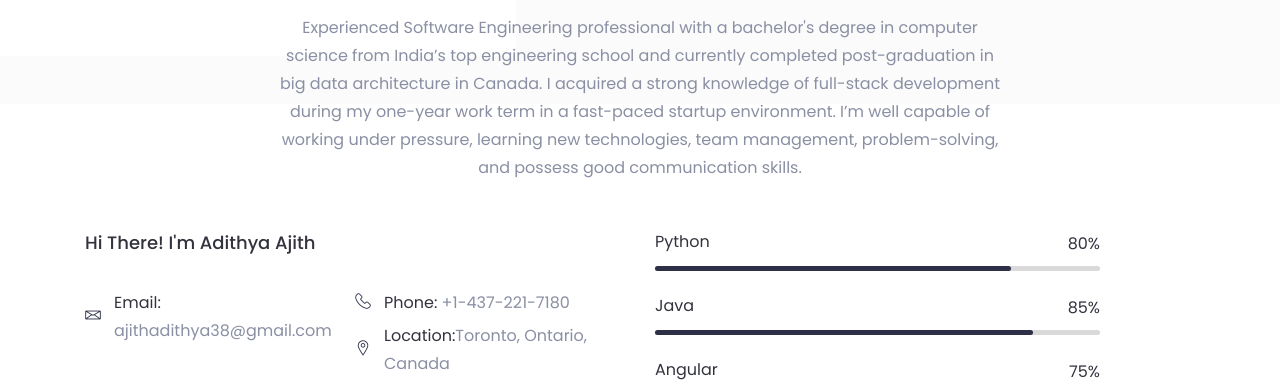
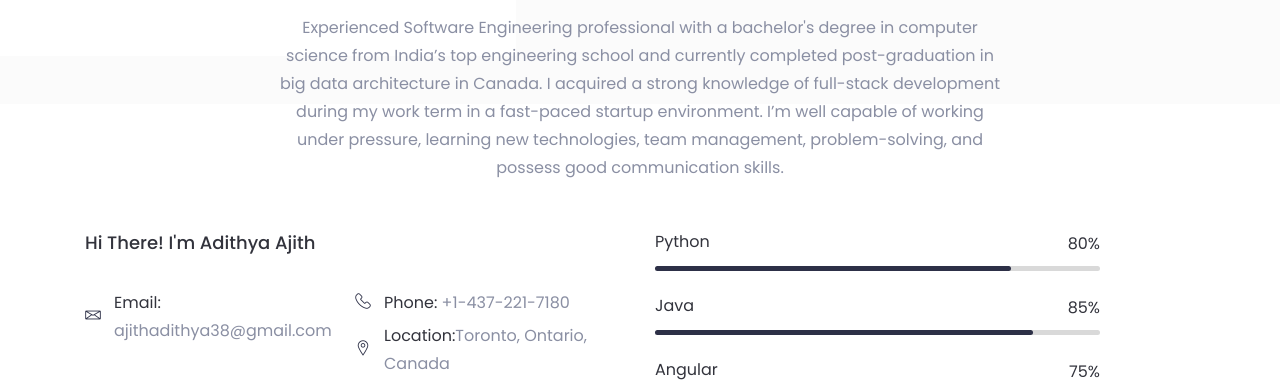
Before and after one commit to adithyaajith96/adithyaajith96.github.io, a plain HTML site: page portfolio/index.html in a window 1280 px wide. Shown: the part 716-1100 px from the top of the page. Drawn offline with Linux system fonts and the light colour scheme; files whose address does not match are found by name.

Commit message:
Update index.html

```diff
--- a/portfolio/index.html
+++ b/portfolio/index.html
@@ -126,7 +126,7 @@ function alertBtn() {
                 <div class="col-lg-8">
                     <div class="section-title text-center">
                         <h2 class="title">About Me</h2>
-                        <p>Experienced Software Engineering professional with a bachelor's degree in computer science from India’s top engineering school and currently completed post-graduation in big data architecture in Canada. I acquired a strong knowledge of full-stack development during my one-year work term in a fast-paced startup environment. I’m well capable of working under pressure, learning new technologies, team management, problem-solving, and possess good communication skills.
+                        <p>Experienced Software Engineering professional with a bachelor's degree in computer science from India’s top engineering school and currently completed post-graduation in big data architecture in Canada. I acquired a strong knowledge of full-stack development during my work term in a fast-paced startup environment. I’m well capable of working under pressure, learning new technologies, team management, problem-solving, and possess good communication skills.
 
                     </div> <!-- section title -->
                 </div>
```
